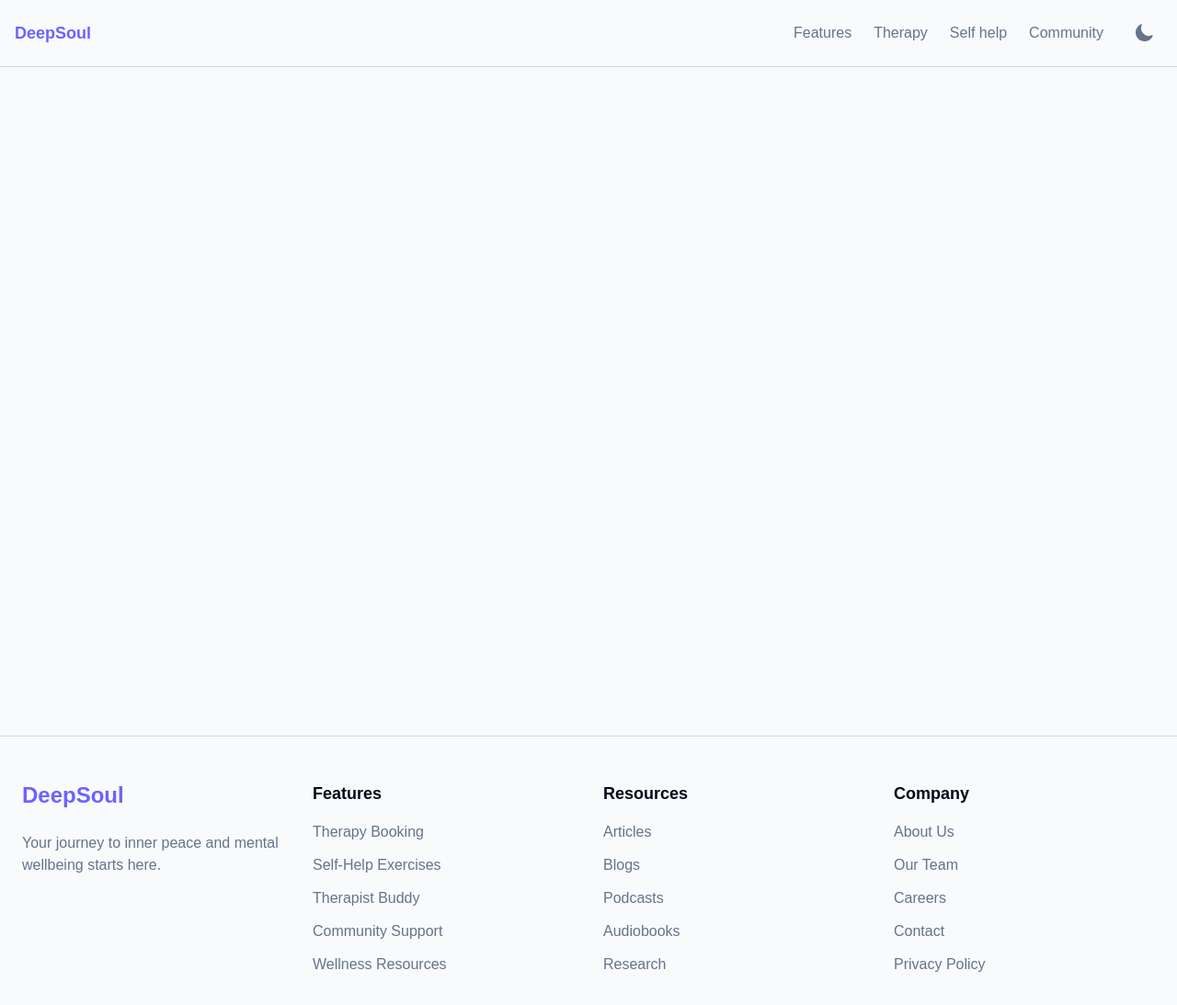
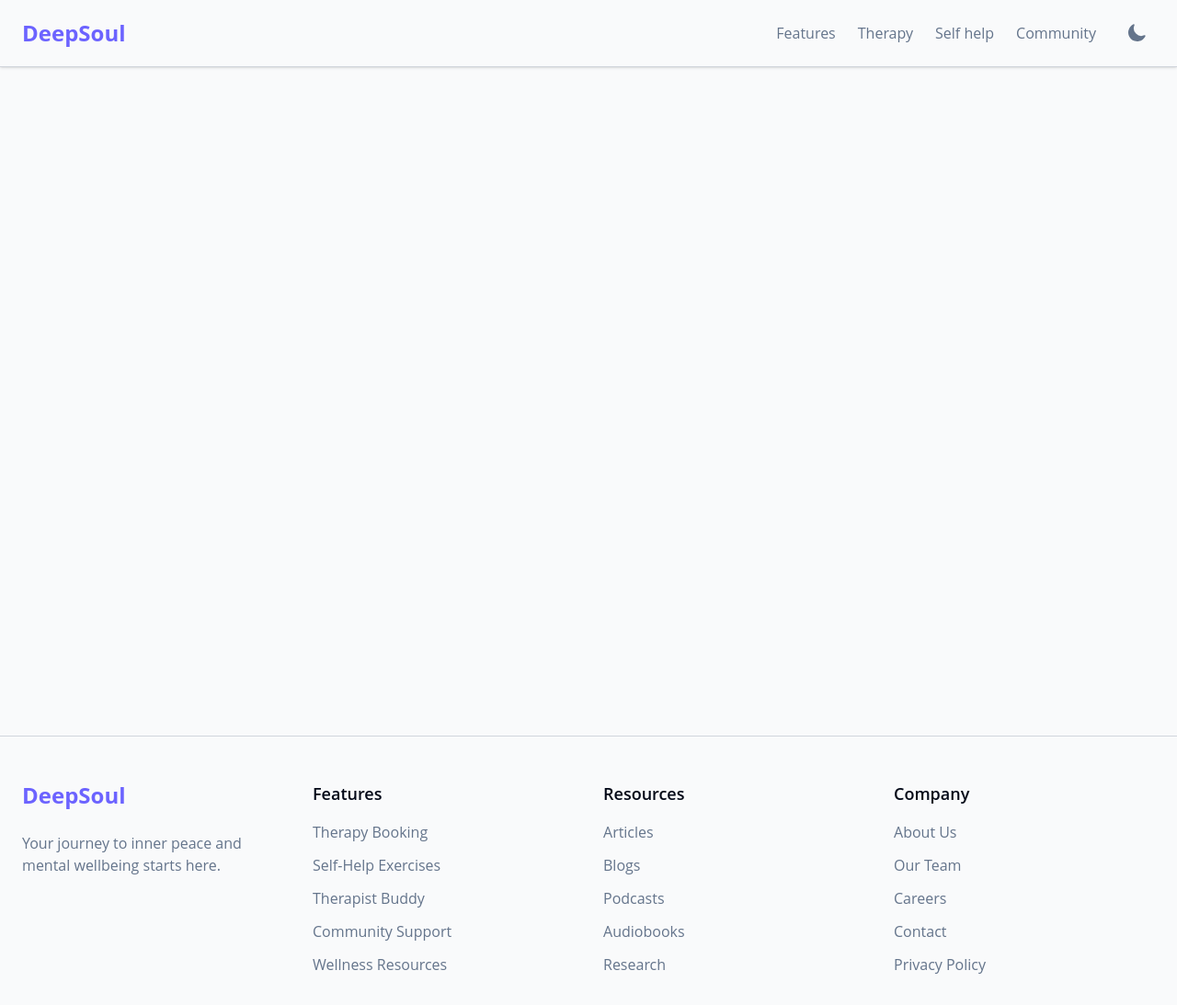
Before and after one commit to vidhi-thakur/deepsoul_assignment, a Next.js app: page / in a window 1280 px wide. Shown: the whole page at 92% size. Built offline with nearby package versions, Linux system fonts and the light colour scheme.

Commit message:
ui/style updates

```diff
--- a/app/globals.css
+++ b/app/globals.css
@@ -1,6 +1,6 @@
 @import "tailwindcss";
 @custom-variant dark (&:where(.dark, .dark *));
-
+@import url('https://fonts.googleapis.com/css2?family=Open+Sans:ital@0;1&display=swap');
 
 :root {
   --primary: #6c63ff;
@@ -34,6 +34,6 @@
 }
 
 body {
-  font-family: Arial, Helvetica, sans-serif;
+  font-family: "Open Sans", sans-serif;
   box-sizing: border-box;
 }
--- a/components/nav/BottomFooter.tsx
+++ b/components/nav/BottomFooter.tsx
@@ -52,8 +52,8 @@ const Sections = ({ sectionName, list, href }: Section) => (
 
 const BottomFooter = () => {
   return (
-    <footer className="bg-background dark:bg-background border-t border-gray-300 pt-12 pb-8">
-      <div className="w-full max-w-screen-xl mx-auto px-4 md:px-6 grid grid-cols-1 md:grid-cols-4 gap-8">
+    <footer className="bg-background dark:bg-background border-t border-gray-300 dark:border-primary pt-12 pb-8">
+      <div className="w-full max-w-[1400px] mx-auto px-4 md:px-6 grid grid-cols-1 md:grid-cols-4 gap-8">
         <div>
           <Link
             className="flex items-center mb-6 text-2xl text-primary font-bold"
--- a/components/nav/TopMenubar.tsx
+++ b/components/nav/TopMenubar.tsx
@@ -25,10 +25,10 @@ const TopMenubar: FC = () => {
     setIsDarkMode((val) => !val);
   };
   return (
-    <div className="w-full py-4 bg-background dark:bg-background border-b border-gray-300 backdrop-blur-md fixed top-0 z-50">
-      <div className="w-full max-w-screen-xl mx-auto flex items-center justify-between px-4">
+    <header className="w-full py-4 bg-background dark:bg-background border-b border-gray-300 dark:border-primary backdrop-blur-md fixed top-0 z-50 shadow-sm">
+      <div className="w-full max-w-[1400px] mx-auto flex items-center justify-between px-4 md:px-6">
         <Link href="/">
-          <h1 className="text-primary font-bold text-lg">DeepSoul</h1>
+          <h1 className="text-primary text-2xl font-bold">DeepSoul</h1>
         </Link>
         <nav className="hidden md:flex items-center gap-6">
           {navLinks.map(({ href, label }) => (
@@ -40,7 +40,6 @@ const TopMenubar: FC = () => {
               {label}
             </Link>
           ))}
-          {/* add a button here */}
           <button
             onClick={handleToggle}
             aria-label="Toggle Dark Mode"
@@ -64,7 +63,7 @@ const TopMenubar: FC = () => {
           <span className="block w-6 h-0.5 bg-gray-500 dark:bg-gray-100"></span>
         </div>
       </div>
-    </div>
+    </header>
   );
 };
 
```
